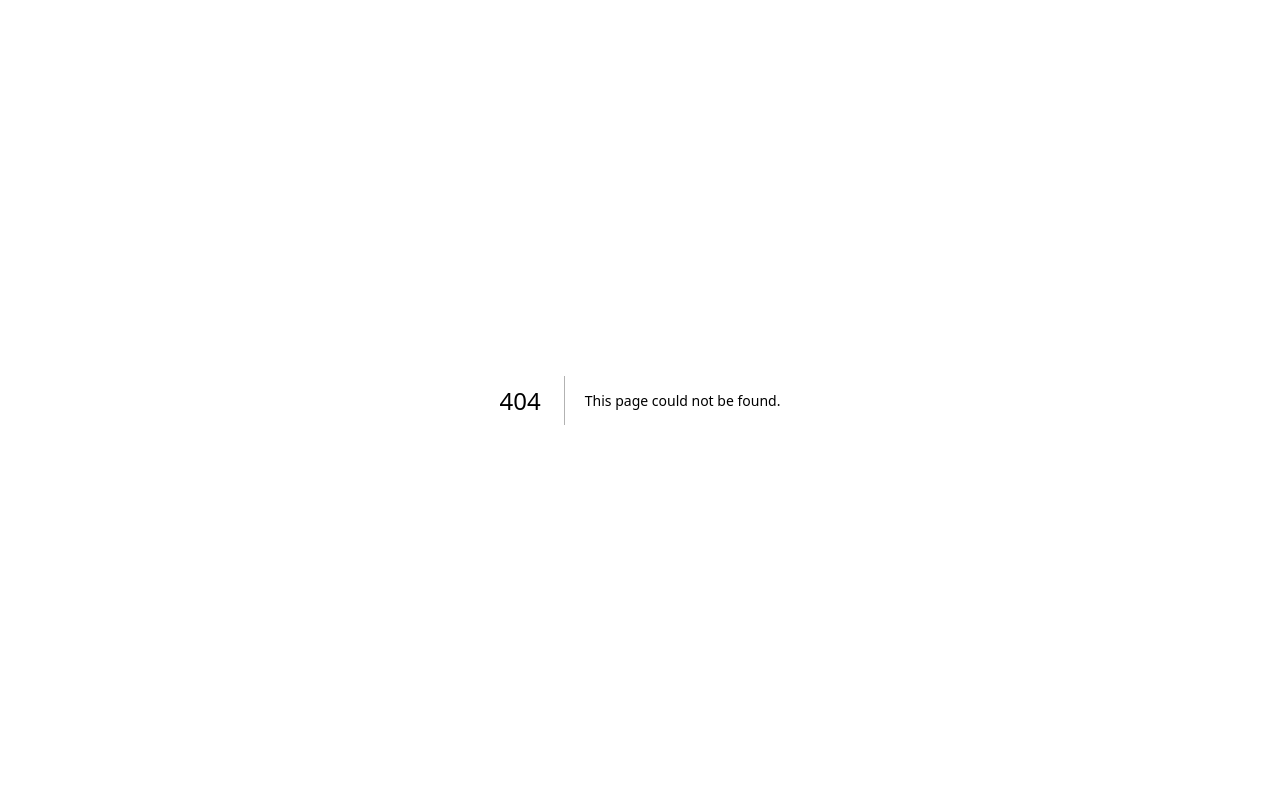
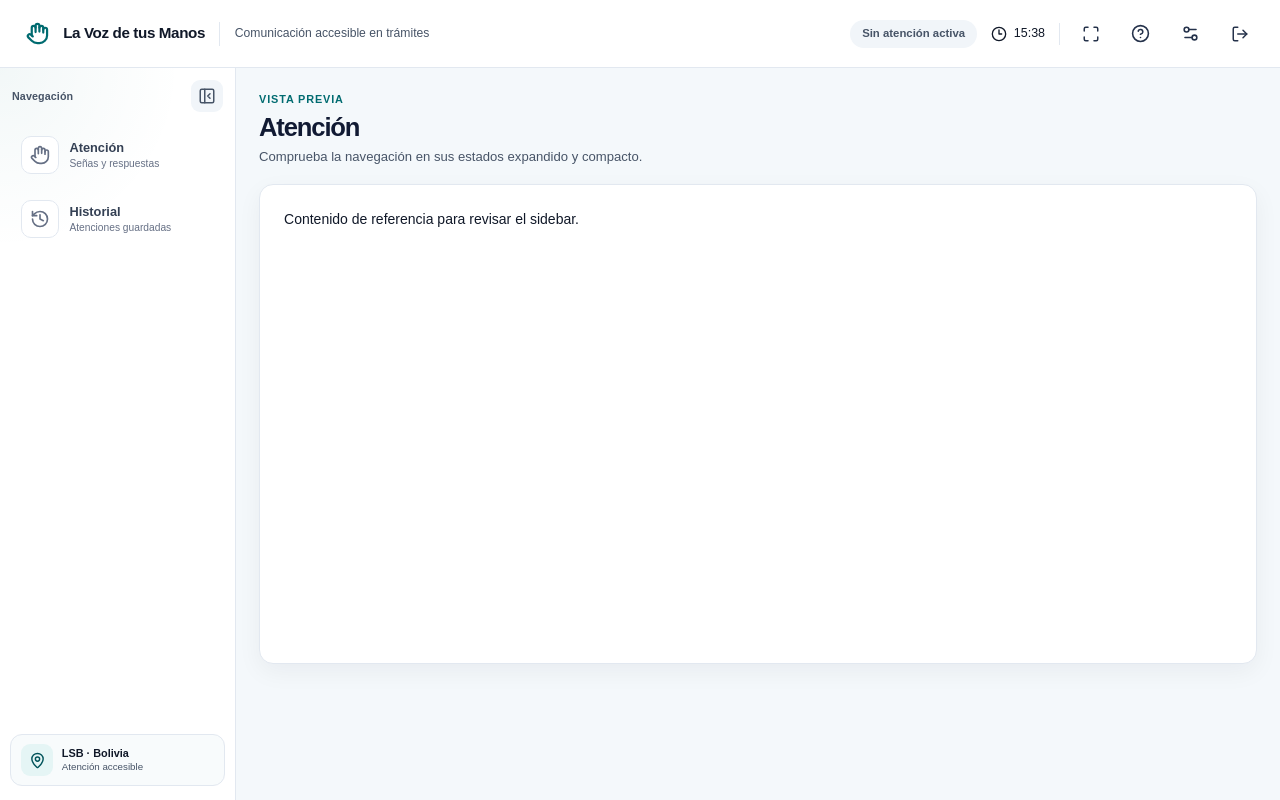
Before and after one commit to walter-202/SignaLink, a Next.js app in the folder apps/web/: page /sidebar-preview in a window 1280 px wide. Before the commit this address had no page. Built offline with nearby package versions, Linux system fonts and the light colour scheme.

Commit message:
fix(ui): mejora sidebar

```diff
--- a/apps/web/src/app/globals.css
+++ b/apps/web/src/app/globals.css
@@ -175,9 +175,10 @@ h1, h2, h3, p { margin-top: 0; }
 .workspace-layout {
   display: grid;
   min-height: calc(100vh - 68px);
-  grid-template-columns: 116px minmax(0, 1fr);
+  grid-template-columns: 236px minmax(0, 1fr);
+  transition: grid-template-columns 180ms ease;
 }
-.workspace-layout--collapsed { grid-template-columns: 72px minmax(0, 1fr); }
+.workspace-layout--collapsed { grid-template-columns: 96px minmax(0, 1fr); }
 .sidebar {
   position: sticky;
   top: 68px;
@@ -186,53 +187,139 @@ h1, h2, h3, p { margin-top: 0; }
   min-height: 520px;
   flex-direction: column;
   border-right: 1px solid var(--line);
-  background: var(--surface);
-  padding: 9px 9px 14px;
+  background:
+    radial-gradient(140% 45% at 0% 0%, rgb(0 107 112 / 5%), transparent 55%),
+    var(--surface);
+  padding: 12px 10px 14px;
 }
-.sidebar-topline { display: flex; min-height: 37px; justify-content: flex-end; padding-right: 1px; }
-.sidebar-collapse-button { width: 32px; height: 32px; border: 1px solid var(--line); }
-.sidebar-navigation { display: grid; gap: 0.35rem; margin-top: 8px; }
+.sidebar-topline {
+  display: flex;
+  min-height: 34px;
+  align-items: center;
+  justify-content: space-between;
+  gap: 0.5rem;
+  padding: 0 2px 4px;
+}
+.sidebar-topline-label { color: var(--muted); font-size: 0.67rem; font-weight: 700; letter-spacing: 0.01em; }
+.sidebar-collapse-button {
+  width: 32px;
+  height: 32px;
+  border: 1px solid transparent;
+  background: var(--surface-muted);
+  color: var(--muted);
+}
+.sidebar-collapse-button:hover { border-color: var(--line); background: var(--brand-soft); color: var(--brand-strong); }
+.sidebar-mobile-close { display: none; width: 32px; height: 32px; border: 1px solid var(--line); color: var(--muted); }
+.sidebar-navigation { display: grid; gap: 6px; margin-top: 10px; }
 .navigation-link {
+  position: relative;
   display: flex;
-  min-height: 42px;
+  min-height: 58px;
   align-items: center;
   gap: 0.65rem;
-  border-radius: 9px;
+  overflow: hidden;
+  border: 1px solid transparent;
+  border-radius: 12px;
   color: #344054;
-  padding: 0 11px;
+  padding: 8px 10px;
   text-decoration: none;
-  transition: background 120ms ease, color 120ms ease;
+  transition: background-color 140ms ease, border-color 140ms ease, color 140ms ease;
 }
-.navigation-link:hover { background: var(--surface-muted); color: var(--brand-strong); }
-.navigation-link--active { background: var(--brand); color: #fff; font-weight: 700; }
-.navigation-link--active:hover { background: var(--brand-strong); color: #fff; }
-.navigation-link > svg { flex: 0 0 auto; }
+.navigation-link:hover { border-color: var(--line); background: var(--surface-muted); color: var(--brand-strong); }
+.navigation-link--active {
+  border-color: #b9dfe1;
+  background: linear-gradient(100deg, #e9f7f7 0%, #f7fcfc 100%);
+  color: var(--brand-strong);
+}
+.navigation-link--active:hover {
+  border-color: #9fd2d5;
+  background: linear-gradient(100deg, #e2f4f4 0%, #f3fbfb 100%);
+  color: var(--brand-strong);
+}
+.navigation-link--active::before {
+  position: absolute;
+  top: 14px;
+  bottom: 14px;
+  left: 0;
+  width: 3px;
+  border-radius: 0 3px 3px 0;
+  background: var(--brand);
+  content: "";
+}
+.navigation-icon {
+  display: grid;
+  width: 38px;
+  height: 38px;
+  flex: 0 0 auto;
+  place-items: center;
+  border: 1px solid var(--line);
+  border-radius: 10px;
+  background: #fff;
+  color: var(--subtle);
+  transition: background-color 140ms ease, border-color 140ms ease, color 140ms ease, box-shadow 140ms ease;
+}
+.navigation-link:hover .navigation-icon { border-color: #c5e4e6; background: var(--brand-soft); color: var(--brand-strong); }
+.navigation-link--active .navigation-icon {
+  border-color: var(--brand);
+  background: var(--brand);
+  box-shadow: 0 5px 12px rgb(0 107 112 / 18%);
+  color: #fff;
+}
+.navigation-copy { display: grid; min-width: 0; gap: 1px; }
+.navigation-label { color: inherit; font-size: 0.8rem; font-weight: 700; line-height: 1.2; }
+.navigation-description {
+  overflow: hidden;
+  color: var(--subtle);
+  font-size: 0.64rem;
+  line-height: 1.3;
+  text-overflow: ellipsis;
+  white-space: nowrap;
+}
+.navigation-link--active .navigation-description { color: #2f6b6f; }
 .sidebar-spacer { flex: 1 1 auto; }
-.sidebar-decoration {
-  height: 80px;
-  flex: 0 0 auto;
-  background: url("/images/lsb-wave.png") center bottom / 100% auto no-repeat;
-  opacity: 0.34;
-}
 .sidebar-footer {
   display: flex;
-  min-height: 48px;
+  min-height: 52px;
   align-items: center;
-  gap: 0.5rem;
-  border-top: 1px solid var(--line);
-  padding: 0.6rem 0.35rem 0;
+  gap: 0.55rem;
+  border: 1px solid var(--line);
+  border-radius: 12px;
+  background: #f8fbfc;
+  padding: 9px 10px;
   color: #344054;
 }
-.sidebar-region-icon { flex: 0 0 auto; color: var(--brand); }
+.sidebar-footer-icon {
+  display: grid;
+  width: 32px;
+  height: 32px;
+  flex: 0 0 auto;
+  place-items: center;
+  border-radius: 9px;
+  background: var(--brand-soft);
+  color: var(--brand-strong);
+}
+.sidebar-footer-copy { display: grid; min-width: 0; gap: 1px; }
 .sidebar-footer strong, .sidebar-footer small { display: block; white-space: nowrap; }
-.sidebar-footer strong { font-size: 0.68rem; }
-.sidebar-footer small { margin-top: 0.1rem; color: var(--muted); font-size: 0.62rem; }
-.sidebar--collapsed { align-items: center; padding-right: 6px; padding-left: 6px; }
+.sidebar-footer strong { color: var(--ink); font-size: 0.68rem; line-height: 1.2; }
+.sidebar-footer small { color: var(--muted); font-size: 0.61rem; line-height: 1.2; }
+.sidebar--collapsed { align-items: center; padding-right: 8px; padding-left: 8px; }
 .sidebar--collapsed .sidebar-topline { justify-content: center; padding: 0; }
-.sidebar--collapsed .navigation-link { justify-content: center; padding: 0; }
-.sidebar--collapsed .navigation-link span, .sidebar--collapsed .sidebar-footer > span:last-child { display: none; }
-.sidebar--collapsed .sidebar-footer { justify-content: center; padding-right: 0; padding-left: 0; }
-.sidebar--collapsed .sidebar-decoration { width: 100%; }
+.sidebar--collapsed .sidebar-topline-label { display: none; }
+.sidebar--collapsed .sidebar-navigation { width: 100%; gap: 8px; margin-top: 12px; }
+.sidebar--collapsed .navigation-link {
+  flex-direction: column;
+  min-height: 72px;
+  justify-content: center;
+  gap: 0.35rem;
+  padding: 8px 4px;
+  text-align: center;
+}
+.sidebar--collapsed .navigation-copy { justify-items: center; gap: 0; }
+.sidebar--collapsed .navigation-label { font-size: 0.64rem; line-height: 1.15; }
+.sidebar--collapsed .navigation-description { display: none; }
+.sidebar--collapsed .navigation-link--active::before { display: none; }
+.sidebar--collapsed .sidebar-footer { width: 100%; justify-content: center; padding: 8px; }
+.sidebar--collapsed .sidebar-footer-copy { display: none; }
 .workspace-main { min-width: 0; padding: clamp(16px, 1.8vw, 26px); }
 .mobile-scrim { display: none; }
 
@@ -757,13 +844,6 @@ h1, h2, h3, p { margin-top: 0; }
 }
 
 @media (max-width: 1023px) {
-  .workspace-layout, .workspace-layout--collapsed { grid-template-columns: 72px minmax(0, 1fr); }
-  .sidebar { padding-right: 6px; padding-left: 6px; }
-  .sidebar:not(.sidebar--collapsed) .navigation-link { justify-content: center; padding: 0; }
-  .sidebar:not(.sidebar--collapsed) .navigation-link span, .sidebar:not(.sidebar--collapsed) .sidebar-footer > span:last-child { display: none; }
-  .sidebar:not(.sidebar--collapsed) .sidebar-topline { justify-content: center; padding: 0; }
-  .sidebar:not(.sidebar--collapsed) .sidebar-footer { justify-content: center; padding-right: 0; padding-left: 0; }
-  .sidebar-decoration { height: 55px; }
   .attention-grid { grid-template-columns: minmax(220px, 0.8fr) minmax(0, 1.25fr); }
   .attention-column--response { grid-template-columns: repeat(2, minmax(0, 1fr)); }
   .attention-column--response .procedure-info-card, .attention-column--response .notes-card { grid-column: span 1; }
@@ -772,6 +852,27 @@ h1, h2, h3, p { margin-top: 0; }
   .history-detail-card { display: grid; grid-template-columns: repeat(2, minmax(0, 1fr)); }
   .detail-heading, .detail-actions { grid-column: 1 / -1; }
   .conversation-summary-section { grid-row: span 2; }
+}
+
+@media (min-width: 761px) and (max-width: 1023px) {
+  .workspace-layout, .workspace-layout--collapsed { grid-template-columns: 96px minmax(0, 1fr); }
+  .sidebar { align-items: center; padding-right: 8px; padding-left: 8px; }
+  .sidebar-topline { display: none; }
+  .sidebar-navigation { width: 100%; gap: 8px; margin-top: 0; }
+  .sidebar .navigation-link {
+    flex-direction: column;
+    min-height: 72px;
+    justify-content: center;
+    gap: 0.35rem;
+    padding: 8px 4px;
+    text-align: center;
+  }
+  .sidebar .navigation-copy { justify-items: center; gap: 0; }
+  .sidebar .navigation-label { font-size: 0.64rem; line-height: 1.15; }
+  .sidebar .navigation-description { display: none; }
+  .sidebar .navigation-link--active::before { display: none; }
+  .sidebar-footer { width: 100%; justify-content: center; padding: 8px; }
+  .sidebar-footer-copy { display: none; }
 }
 
 @media (max-width: 760px) {
@@ -808,14 +909,42 @@ h1, h2, h3, p { margin-top: 0; }
     padding: 10px;
   }
   .sidebar--mobile-open { transform: translateX(0); }
-  .sidebar-topline, .sidebar--collapsed .sidebar-topline { justify-content: flex-end; padding-right: 0; }
+  .sidebar-topline, .sidebar--collapsed .sidebar-topline {
+    justify-content: space-between;
+    padding: 0 2px 4px;
+  }
+  .sidebar .sidebar-topline-label, .sidebar--collapsed .sidebar-topline-label { display: block; }
   .sidebar-collapse-button { display: none; }
-  .sidebar-navigation { gap: 0.4rem; }
-  .sidebar .navigation-link, .sidebar--collapsed .navigation-link { justify-content: flex-start; min-height: 48px; padding: 0 13px; }
-  .sidebar .navigation-link span, .sidebar--collapsed .navigation-link span { display: inline; }
-  .sidebar .sidebar-footer > span:last-child, .sidebar--collapsed .sidebar-footer > span:last-child { display: block; }
-  .sidebar-footer, .sidebar--collapsed .sidebar-footer { justify-content: flex-start; padding: 0.65rem 0.4rem 0; }
-  .sidebar-decoration { height: 80px; }
+  .sidebar-mobile-close { display: inline-grid; }
+  .sidebar-navigation { width: 100%; gap: 0.4rem; margin-top: 10px; }
+  .sidebar .navigation-link, .sidebar--collapsed .navigation-link {
+    flex-direction: row;
+    justify-content: flex-start;
+    min-height: 56px;
+    gap: 0.65rem;
+    padding: 0 13px;
+    text-align: left;
+  }
+  .sidebar .navigation-copy, .sidebar--collapsed .navigation-copy { justify-items: start; gap: 1px; }
+  .sidebar .navigation-label, .sidebar--collapsed .navigation-label { font-size: 0.8rem; line-height: 1.2; }
+  .sidebar .navigation-description, .sidebar--collapsed .navigation-description { display: block; }
+  .sidebar .navigation-link--active::before, .sidebar--collapsed .navigation-link--active::before {
+    display: block;
+    top: 14px;
+    right: auto;
+    bottom: 14px;
+    left: 0;
+    width: 3px;
+    height: auto;
+    transform: none;
+    border-radius: 0 3px 3px 0;
+  }
+  .sidebar .sidebar-footer, .sidebar--collapsed .sidebar-footer {
+    width: auto;
+    justify-content: flex-start;
+    padding: 9px 10px;
+  }
+  .sidebar .sidebar-footer-copy, .sidebar--collapsed .sidebar-footer-copy { display: grid; }
   .mobile-scrim { position: fixed; z-index: 45; inset: 60px 0 0; display: block; border: 0; background: rgb(16 24 40 / 35%); }
   .workspace-main { padding: 16px 12px 26px; }
   .page-heading { align-items: flex-start; flex-direction: column; gap: 0.7rem; margin-bottom: 14px; }
--- /dev/null
+++ b/apps/web/src/app/sidebar-preview/page.tsx
@@ -0,0 +1,20 @@
+import AppShell from "@/components/layout/AppShell";
+
+export default function SidebarPreviewPage() {
+  return (
+    <AppShell>
+      <div className="workspace-page">
+        <div className="page-heading">
+          <div>
+            <p className="eyebrow">Vista previa</p>
+            <h1>Atención</h1>
+            <p>Comprueba la navegación en sus estados expandido y compacto.</p>
+          </div>
+        </div>
+        <section className="panel-card" style={{ minHeight: 480, padding: 24 }}>
+          <p>Contenido de referencia para revisar el sidebar.</p>
+        </section>
+      </div>
+    </AppShell>
+  );
+}
--- a/apps/web/src/components/layout/AppShell.tsx
+++ b/apps/web/src/components/layout/AppShell.tsx
@@ -23,8 +23,8 @@ import { useAttentionStore } from "@/features/attention/application/attention-st
 import { createClient } from "@/lib/supabase/client";
 
 const navigation = [
-  { href: "/atender", label: "Atención", icon: Hand },
-  { href: "/historial", label: "Historial", icon: History },
+  { href: "/atender", label: "Atención", description: "Señas y respuestas", icon: Hand },
+  { href: "/historial", label: "Historial", description: "Atenciones guardadas", icon: History },
 ];
 
 export default function AppShell({ children }: { children: ReactNode }) {
@@ -126,18 +126,29 @@ export default function AppShell({ children }: { children: ReactNode }) {
       <div className={`workspace-layout ${collapsed ? "workspace-layout--collapsed" : ""}`}>
         <aside className={`sidebar ${collapsed ? "sidebar--collapsed" : ""} ${mobileOpen ? "sidebar--mobile-open" : ""}`} aria-label="Navegación principal">
           <div className="sidebar-topline">
+            <span className="sidebar-topline-label">Navegación</span>
             <button
               className="icon-button sidebar-collapse-button"
               type="button"
               onClick={() => setCollapsed((value) => !value)}
               aria-label={collapsed ? "Expandir menú" : "Contraer menú"}
+              aria-expanded={!collapsed}
+              aria-controls="primary-navigation"
               title={collapsed ? "Expandir menú" : "Contraer menú"}
             >
               {collapsed ? <PanelLeftOpen size={18} /> : <PanelLeftClose size={18} />}
             </button>
+            <button
+              className="icon-button sidebar-mobile-close"
+              type="button"
+              onClick={() => setMobileOpen(false)}
+              aria-label="Cerrar menú"
+            >
+              <X size={18} aria-hidden="true" />
+            </button>
           </div>
-          <nav className="sidebar-navigation">
-            {navigation.map(({ href, label, icon: Icon }) => {
+          <nav className="sidebar-navigation" id="primary-navigation" aria-label="Secciones">
+            {navigation.map(({ href, label, description, icon: Icon }) => {
               const current = pathname === href;
               return (
                 <Link
@@ -149,17 +160,19 @@ export default function AppShell({ children }: { children: ReactNode }) {
                   title={collapsed ? label : undefined}
                   onClick={() => setMobileOpen(false)}
                 >
-                  <Icon size={18} aria-hidden="true" />
-                  <span>{label}</span>
+                  <span className="navigation-icon"><Icon size={20} aria-hidden="true" /></span>
+                  <span className="navigation-copy">
+                    <span className="navigation-label">{label}</span>
+                    <span className="navigation-description">{description}</span>
+                  </span>
                 </Link>
               );
             })}
           </nav>
           <div className="sidebar-spacer" />
-          <div className="sidebar-decoration" aria-hidden="true" />
           <div className="sidebar-footer">
-            <MapPin className="sidebar-region-icon" size={17} aria-hidden="true" />
-            <span><strong>LSB · Bolivia</strong><small>APP accesible</small></span>
+            <span className="sidebar-footer-icon"><MapPin size={17} aria-hidden="true" /></span>
+            <span className="sidebar-footer-copy"><strong>LSB · Bolivia</strong><small>Atención accesible</small></span>
           </div>
         </aside>
         {mobileOpen ? (
```
